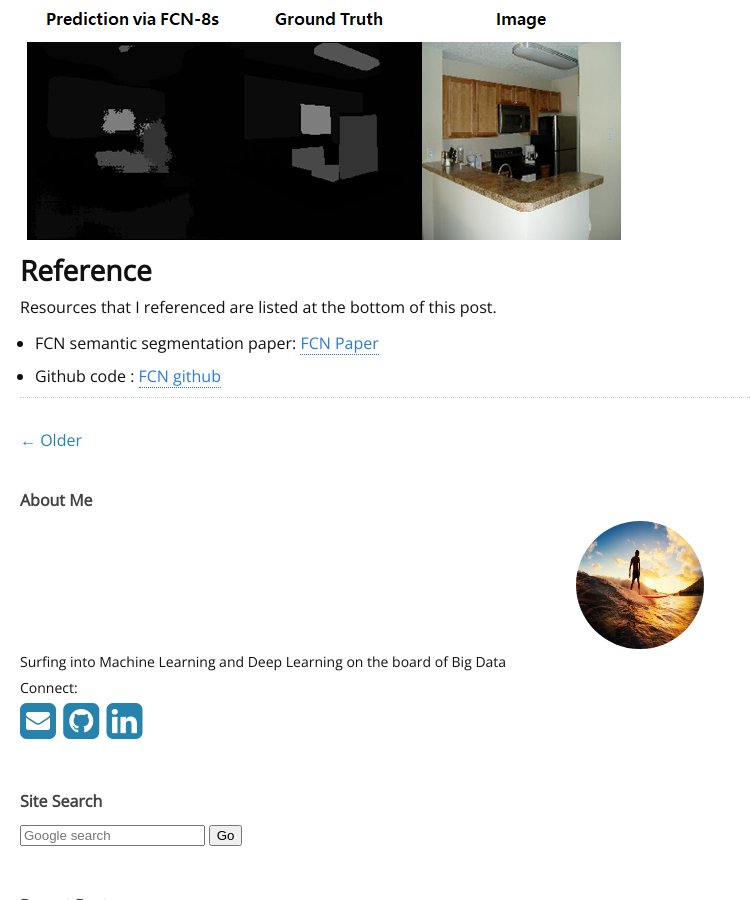
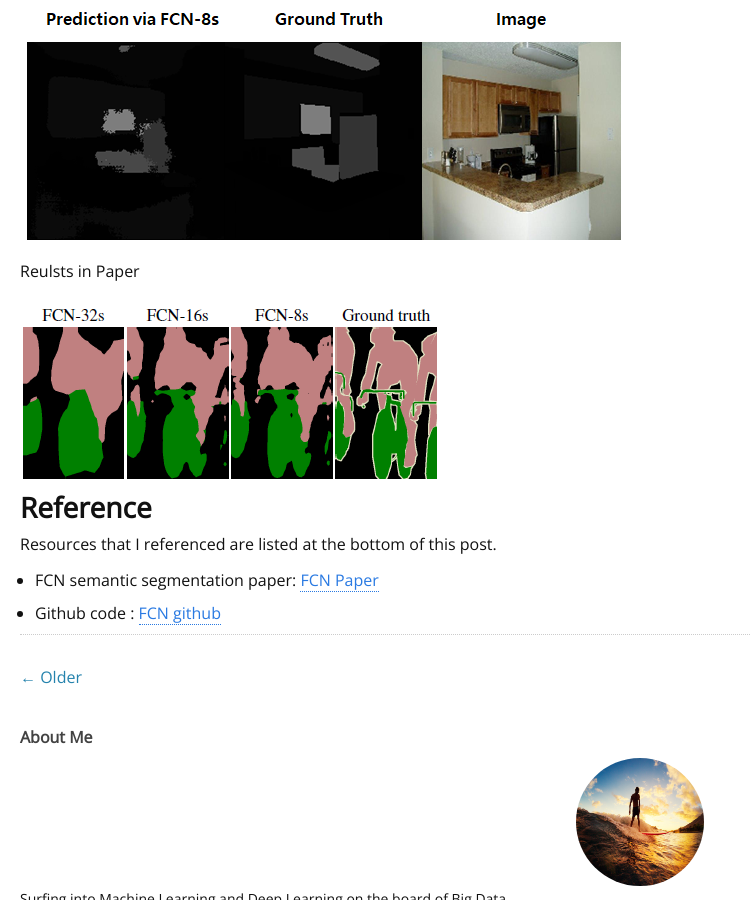
Before and after one commit to wonik/wonikjang.github.io, a Jekyll site: the page built from _posts/2018-05-21-Image_segmentation.md, in a window 1280 px wide and 900 px high, scrolled down 3343 px. Shown: the whole window, without its empty margins (0-750 px from the left). Built offline with Jekyll 4.4.1, drawn with Linux system fonts in a browser that asks for light colours; nearby versions of some CDN libraries; comment, search, counter and statistics services are not loaded.

Commit message:
Update 2018-05-21-Image_segmentation.md

```diff
--- a/_posts/2018-05-21-Image_segmentation.md
+++ b/_posts/2018-05-21-Image_segmentation.md
@@ -82,7 +82,9 @@ One of random validation samples is listed below. The quality of prediction resu
 
 ![fcn_result](/result_images/fcn_result.PNG  "fcn_result")
 
+Reulsts in Paper
 
+![FCN_fig3](/result_images/FCN_fig3.PNG  "FCN_fig3")
 
 
 ## **Reference**
```
